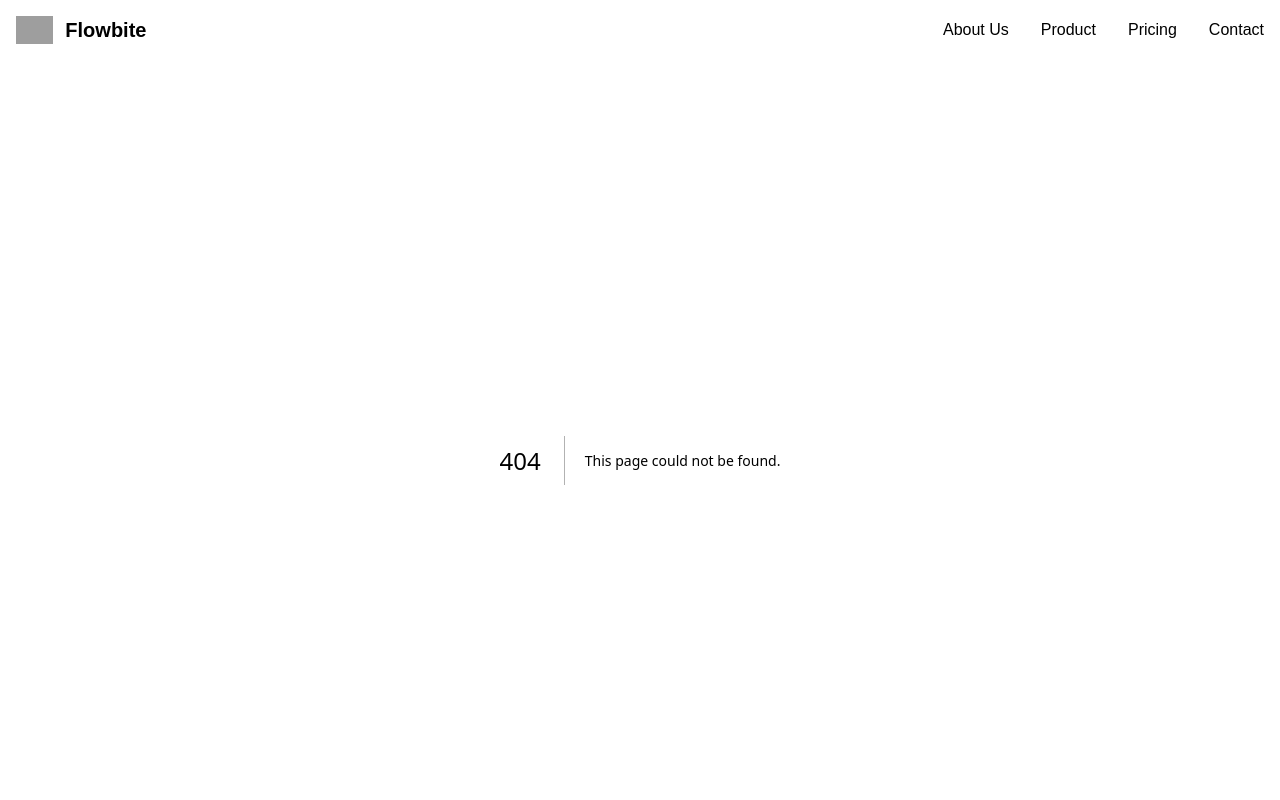
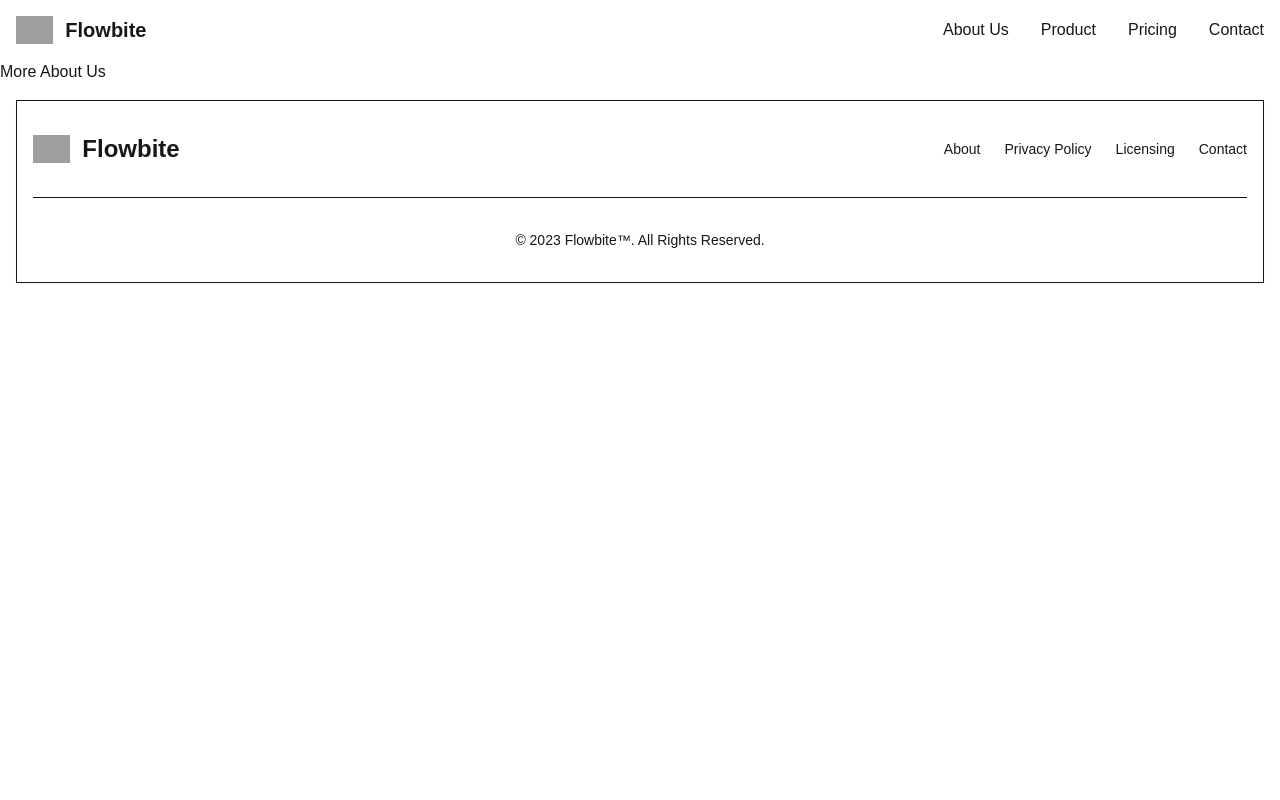
Before and after one commit to Karsun07/next-js-learning, a Next.js app: page /About-us/more-about-us in a window 1280 px wide. Before the commit this address had no page. Shown: the top 800 px of the page. Built offline with nearby package versions, Linux system fonts and the light colour scheme; grey boxes are pictures that could not be loaded.

Commit message:
nested routing implemented

```diff
--- /dev/null
+++ b/src/app/About-us/more-about-us/page.js
@@ -0,0 +1,6 @@
+import React from "react";
+export default function MoreAboutUs () {
+    return (
+        <h1>More About Us</h1>
+    )
+}
```
